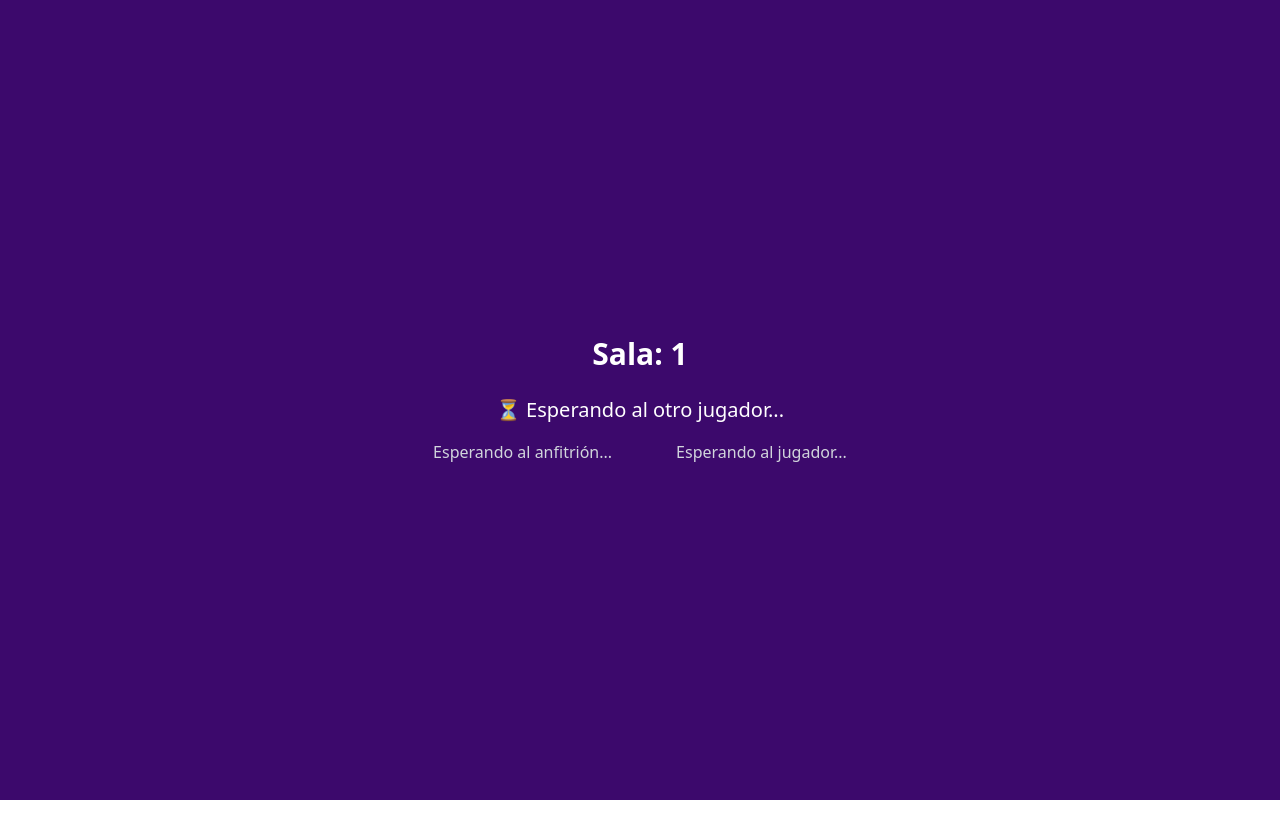
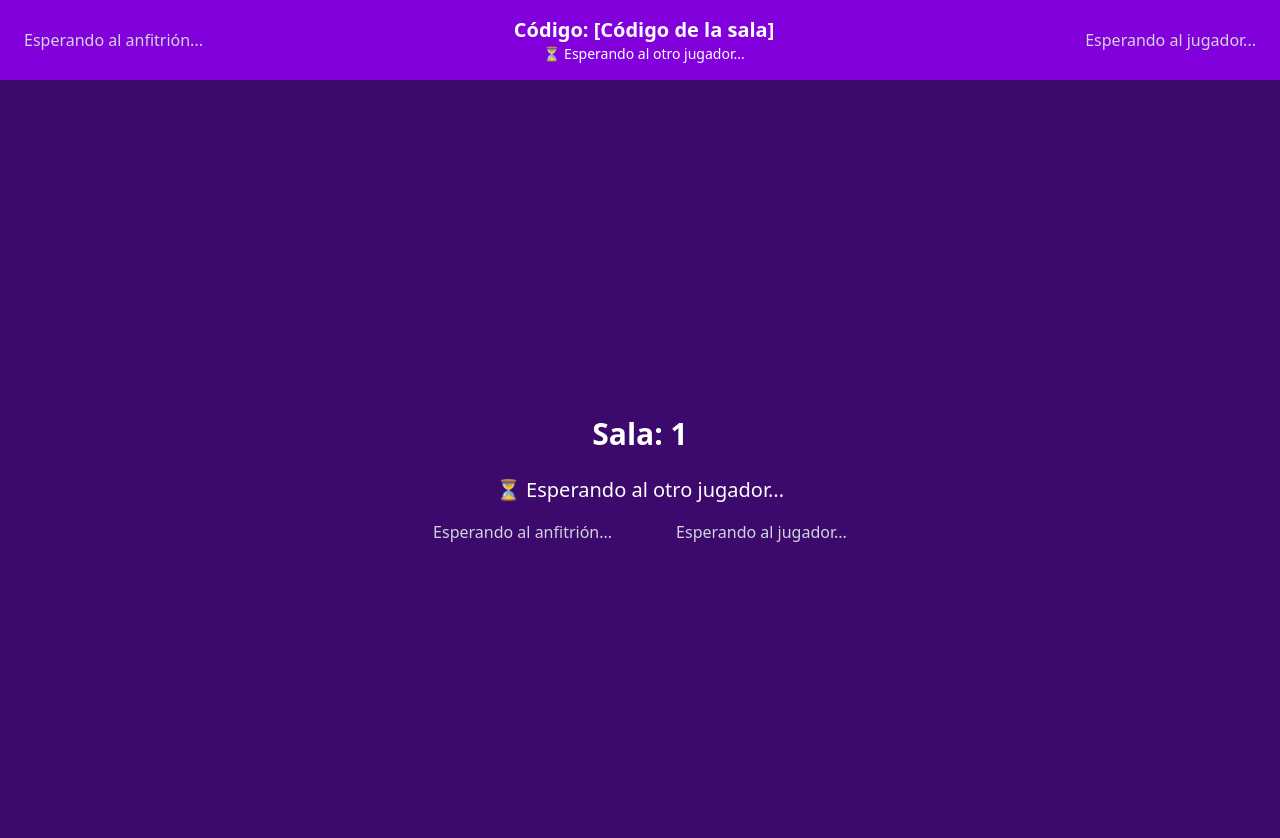
Before and after one commit to JuandiGo1/tu11, a Next.js app in the folder client/: page /sala/1 in a window 1280 px wide. Shown: the top 838 px of the page. Before the commit the page ends 800 px from the top, so only its background shows below. Built offline with nearby package versions, Linux system fonts and the light colour scheme; no server answers.

Commit message:
style: add cancha first version

```diff
--- /dev/null
+++ b/client/app/sala/[id]/layout.tsx
@@ -0,0 +1,30 @@
+'use client'
+
+export default function SalaLayout({ children }: { children: React.ReactNode }) {
+  return (
+    <div className="flex flex-col min-h-screen bg-[#3c096c]">
+      {/* Navbar */}
+      <nav className="w-full bg-purple-700 text-white py-4 px-6 flex justify-between items-center">
+        {/* Jugador 1 (Anfitrión) */}
+        <div className="flex items-center space-x-4">
+          {/* Aquí puedes usar un contexto o props para pasar los datos de los jugadores */}
+          <p className="text-gray-300">Esperando al anfitrión...</p>
+        </div>
+
+        {/* Código de la sala y estado */}
+        <div className="text-center">
+          <p className="text-xl font-bold">Código: [Código de la sala]</p>
+          <p className="text-sm">⏳ Esperando al otro jugador...</p>
+        </div>
+
+        {/* Jugador 2 (Invitado) */}
+        <div className="flex items-center space-x-4">
+          <p className="text-gray-300">Esperando al jugador...</p>
+        </div>
+      </nav>
+
+      {/* Contenido principal */}
+      <main className="flex-1">{children}</main>
+    </div>
+  )
+}
--- a/client/app/sala/[id]/page.tsx
+++ b/client/app/sala/[id]/page.tsx
@@ -5,6 +5,7 @@ import { useSocket } from '@/hooks/useSocket'
 import { io, Socket } from 'socket.io-client'
 import { Jugador } from '../../../lib/schemas'
 import { getAnfitrion } from '@/lib/api'
+import Cancha from '@/components/Cancha'
 
 let socket: Socket
 
@@ -32,6 +33,7 @@ export default function SalaPage() {
     const handleErrorSala = (mensaje: string) => {
       setError(mensaje)
     }
+
     const fetchAnfitrion = async () => {
       try {
         const { anfitrion } = await getAnfitrion(id as string)
@@ -69,7 +71,6 @@ export default function SalaPage() {
         socket.on('juegoListo', handleJuegoListo)
         socket.on('errorSala', handleErrorSala)
 
-        // Limpieza de listeners
       } catch (error) {
         console.error('Error al obtener el anfitrión:', error)
       }
@@ -107,6 +108,7 @@ export default function SalaPage() {
         <div className="flex flex-col items-center">
           {jugadores[0] ? (
             <>
+              <Cancha esMiCancha={yo?.nickname === jugadores[0].nickname} jugador={jugadores[0]} />
               <img
                 src={jugadores[0].avatar}
                 alt={jugadores[0].nickname}
@@ -123,6 +125,7 @@ export default function SalaPage() {
         <div className="flex flex-col items-center">
           {jugadores[1] ? (
             <>
+              <Cancha esMiCancha={yo?.nickname === jugadores[1].nickname} jugador={jugadores[1]} />
               <img
                 src={jugadores[1].avatar}
                 alt={jugadores[1].nickname}
--- /dev/null
+++ b/client/components/Cancha.tsx
@@ -0,0 +1,39 @@
+import Image from 'next/image'
+
+type CanchaProps = {
+  esMiCancha: boolean
+  jugador: { nickname: string, avatar: string }
+}
+
+export default function Cancha({ esMiCancha, jugador }: CanchaProps) {
+  const posiciones = [
+    { top: '10%', left: '45%' }, // Portero
+    { top: '25%', left: '20%' },
+    { top: '25%', left: '70%' },
+    { top: '40%', left: '30%' },
+    { top: '40%', left: '60%' },
+    { top: '55%', left: '20%' },
+    { top: '55%', left: '70%' },
+    { top: '70%', left: '30%' },
+    { top: '70%', left: '60%' },
+    { top: '85%', left: '40%' },
+    { top: '85%', left: '50%' },
+  ]
+
+  return (
+    <div className="relative w-[300px] h-[500px] bg-green-700 rounded-xl bg-[url('/cancha.svg')] bg-cover bg-center  border-white overflow-hidden">
+      <p className="absolute top-2 left-2 text-white font-bold">{jugador.nickname}</p>
+      <Image src={jugador.avatar} width={40} height={40} alt="avatar" className="absolute top-2 right-2 rounded-full border border-white" />
+
+      {posiciones.map((pos, index) => (
+        <button
+          key={index}
+          style={{ top: pos.top, left: pos.left }}
+          className="absolute w-10 h-10 rounded-full bg-white bg-opacity-80 hover:bg-yellow-400"
+        >
+          {index + 1}
+        </button>
+      ))}
+    </div>
+  )
+}
```
Also changed, not shown: client/public/cancha.svg (added).
